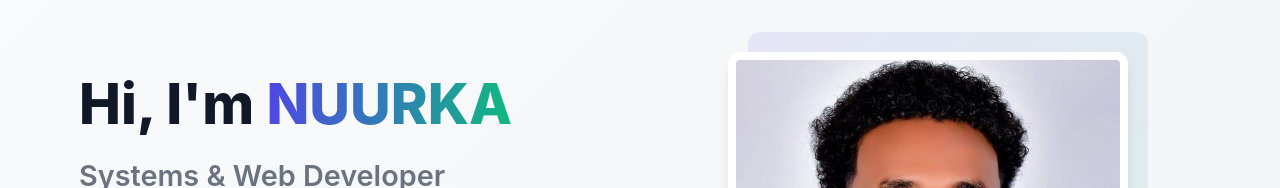
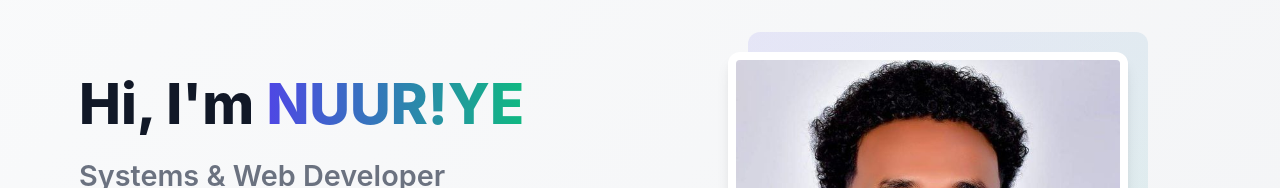
Before and after one commit to jnuurka/my_portfolio, a plain HTML site: page index.html in a window 1280 px wide. Shown: the part 128-316 px from the top of the page. Drawn offline with nearby package versions, Linux system fonts and the light colour scheme.

Commit message:
Update index.html

```diff
--- a/index.html
+++ b/index.html
@@ -45,7 +45,7 @@
     <section id="home" class="hero">
         <div class="container">
             <div class="hero-content">
-                <h1 class="hero-title">Hi, I'm <span>NUURKA</span></h1>
+                <h1 class="hero-title">Hi, I'm <span>NUUR!YE</span></h1>
                 <h2 class="hero-subtitle">Systems & Web Developer</h2>
                 <p class="hero-description">I create beautiful, functional websites and robust systems with clean, efficient code.</p>
                 <div class="hero-buttons">
```
